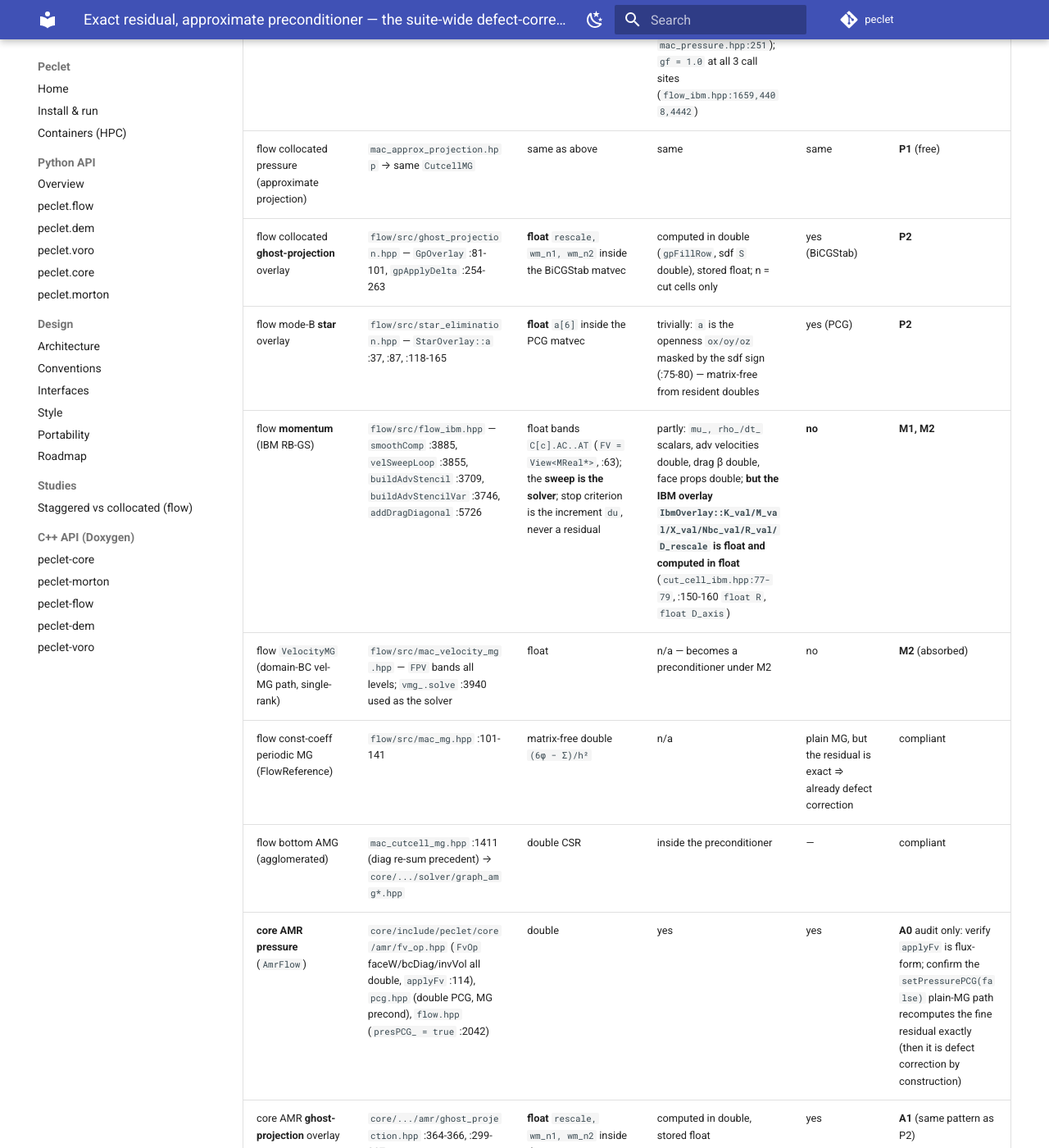
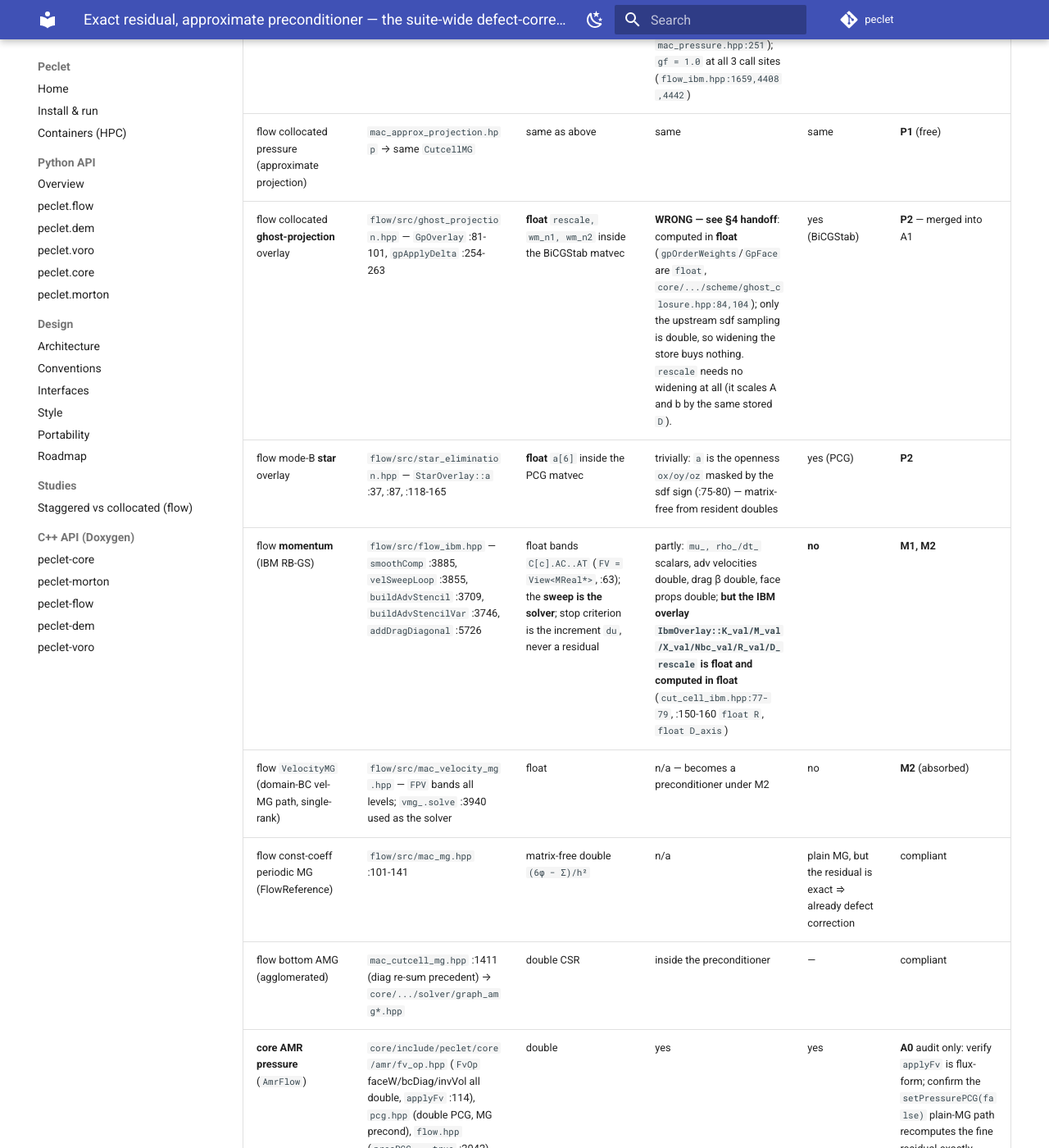
Before and after one commit to computational-chemical-engineering/peclet, an MkDocs documentation site: the page built from docs/DEFECT_CORRECTION_PLAN.md, in a window 1280 px wide and 1400 px high, scrolled down 1707 px. Shown: the whole window at 82% size. Built offline with MkDocs 1.6.1 and Material for MkDocs 9.7.7, drawn with Linux system fonts in a browser that asks for light colours; comment, search, counter and statistics services are not loaded; some of the changed text lies outside the part shown.

Commit message:
defect-correction §1: correct the gp-overlay rows -- the weights are computed in FLOAT
The inventory table said the gp matrix weights are "computed in double, stored float", which made
P2/A1 look like storage-widening rungs. Verified against source: peclet::core::scheme::gpOrderWeights
takes and returns float (ghost_closure.hpp:84) and GpFace carries float th/wbc/w1/w2/D (:104), with
float wbcM/w1M/w2M feeding ov.wm_n1/wm_n2 (:197,:228). Only the upstream sdf sampling is double, so
widening the views to double stores an already-float-rounded value and buys nothing.

Also records in the table what the §4 handoff establishes: ghost_closure.hpp has three consumers
(flow's gp overlay, amr/ghost_projection.hpp, amr/ghost_projection_sampled.hpp), so P2 and A1 are one
change in core and cannot be done separately without duplicating the closure; and rescale needs no
widening in either rung, since gpApplyDelta:268 and gpDivergDelta:322 read the same stored value to
scale the row of A and of b, leaving the fixed point of D A x = D b independent of D's precision.

§4 carried this correctly; the table did not, and the table is what a session consults first.
Found by the P1/P2 session; verified here before amending.

Co-Authored-By: Claude Opus 5 <noreply@anthropic.com>
Claude-Session: https://claude.ai/code/session_01Qa1K4Gwa3HaM7hQMg4qLqX

```diff
--- a/docs/DEFECT_CORRECTION_PLAN.md
+++ b/docs/DEFECT_CORRECTION_PLAN.md
@@ -70,14 +70,14 @@ exact matvec needs are already allocated and ghost-valid at solve time.
 |---|---|---|---|---|---|
 | **flow staggered cut-cell pressure** `CutcellMG` | `flow/src/mac_cutcell_mg.hpp` — `matvecOverlap` :1715, `solvePCG` :769, flexible PCG :881, `solveBiCGStab` :988 | float bands `AC..AT` (`FPC`), promoted to double at use | **yes**: `Level::ox/oy/oz` are `View<double*>` (:276), ghost-filled + boundary-re-imposed by `setOpenness` (:689), ρ already folded in by the caller (`buildRhoCoeff`, `mac_pressure.hpp:251`); `gf = 1.0` at all 3 call sites (`flow_ibm.hpp:1659,4408,4442`) | **yes** — PCG with one symmetric V-cycle as `precond` | **P1** |
 | flow collocated pressure (approximate projection) | `mac_approx_projection.hpp` → same `CutcellMG` | same as above | same | same | **P1** (free) |
-| flow collocated **ghost-projection** overlay | `flow/src/ghost_projection.hpp` — `GpOverlay` :81-101, `gpApplyDelta` :254-263 | **float** `rescale, wm_n1, wm_n2` inside the BiCGStab matvec | computed in double (`gpFillRow`, sdf `S` double), stored float; n = cut cells only | yes (BiCGStab) | **P2** |
+| flow collocated **ghost-projection** overlay | `flow/src/ghost_projection.hpp` — `GpOverlay` :81-101, `gpApplyDelta` :254-263 | **float** `rescale, wm_n1, wm_n2` inside the BiCGStab matvec | **WRONG — see §4 handoff**: computed in **float** (`gpOrderWeights`/`GpFace` are `float`, `core/.../scheme/ghost_closure.hpp:84,104`); only the upstream sdf sampling is double, so widening the store buys nothing. `rescale` needs no widening at all (it scales A and b by the same stored `D`). | yes (BiCGStab) | **P2** — merged into A1 |
 | flow mode-B **star** overlay | `flow/src/star_elimination.hpp` — `StarOverlay::a` :37, :87, :118-165 | **float** `a[6]` inside the PCG matvec | trivially: `a` is the openness `ox/oy/oz` masked by the sdf sign (:75-80) — matrix-free from resident doubles | yes (PCG) | **P2** |
 | flow **momentum** (IBM RB-GS) | `flow/src/flow_ibm.hpp` — `smoothComp` :3885, `velSweepLoop` :3855, `buildAdvStencil` :3709, `buildAdvStencilVar` :3746, `addDragDiagonal` :5726 | float bands `C[c].AC..AT` (`FV = View<MReal*>`, :63); the **sweep is the solver**; stop criterion is the increment `du`, never a residual | partly: `mu_, rho_/dt_` scalars, adv velocities double, drag β double, face props double; **but the IBM overlay `IbmOverlay::K_val/M_val/X_val/Nbc_val/R_val/D_rescale` is float and computed in float** (`cut_cell_ibm.hpp:77-79`, :150-160 `float R`, `float D_axis`) | **no** | **M1, M2** |
 | flow `VelocityMG` (domain-BC vel-MG path, single-rank) | `flow/src/mac_velocity_mg.hpp` — `FPV` bands all levels; `vmg_.solve` :3940 used as the solver | float | n/a — becomes a preconditioner under M2 | no | **M2** (absorbed) |
 | flow const-coeff periodic MG (FlowReference) | `flow/src/mac_mg.hpp` :101-141 | matrix-free double `(6φ − Σ)/h²` | n/a | plain MG, but the residual is exact ⇒ already defect correction | compliant |
 | flow bottom AMG (agglomerated) | `mac_cutcell_mg.hpp` :1411 (diag re-sum precedent) → `core/.../solver/graph_amg*.hpp` | double CSR | inside the preconditioner | — | compliant |
 | **core AMR pressure** (`AmrFlow`) | `core/include/peclet/core/amr/fv_op.hpp` (`FvOp` faceW/bcDiag/invVol all double, `applyFv` :114), `pcg.hpp` (double PCG, MG precond), `flow.hpp` (`presPCG_ = true` :2042) | double | yes | yes | **A0** audit only: verify `applyFv` is flux-form; confirm the `setPressurePCG(false)` plain-MG path recomputes the fine residual exactly (then it is defect correction by construction) |
-| core AMR **ghost-projection** overlay | `core/.../amr/ghost_projection.hpp` :364-366, :299-307; `ghost_projection_sampled.hpp` :1142-1144 | **float** `rescale, wm_n1, wm_n2` inside the matvec | computed in double, stored float | yes | **A1** (same pattern as P2) |
+| core AMR **ghost-projection** overlay | `core/.../amr/ghost_projection.hpp` :364-366, :299-307; `ghost_projection_sampled.hpp` :1142-1144 | **float** `rescale, wm_n1, wm_n2` inside the matvec | **WRONG — see §4 handoff**: computed in float in the SHARED `scheme/ghost_closure.hpp`, whose three consumers are flow's gp overlay and both AMR overlays. P2 and A1 are ONE change, in core, and it moves double-build results (trigger 2). | yes | **A1 == P2**, blocked on a Fable ruling |
 | core AMR momentum | `core/.../amr/momentum_assembly.hpp` (all `View<double>`), BiCGStab | double | yes | yes | compliant |
 | core `DistributedPoissonMG` | `core/.../amr/distributed_poisson.hpp` :200 `vcycle` | double, plain MG | — | check: test-only, or a production solver? | **A0** |
 | **voro** mesh-optimizer CG (+GraphAMG precond) | `voro/include/peclet/voro/mesh_optimizer.hpp` :33-41, :396, :691 | double CSR / `View<double>` | yes | CG | compliant — **X** audit: confirm the assembled `Aop` and the wall-Jacobian term are double end-to-end |
```
